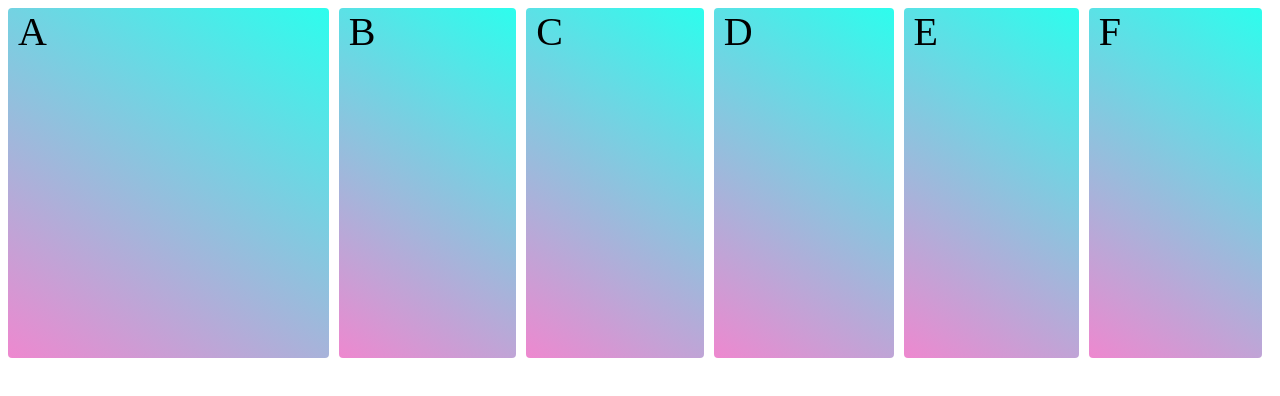
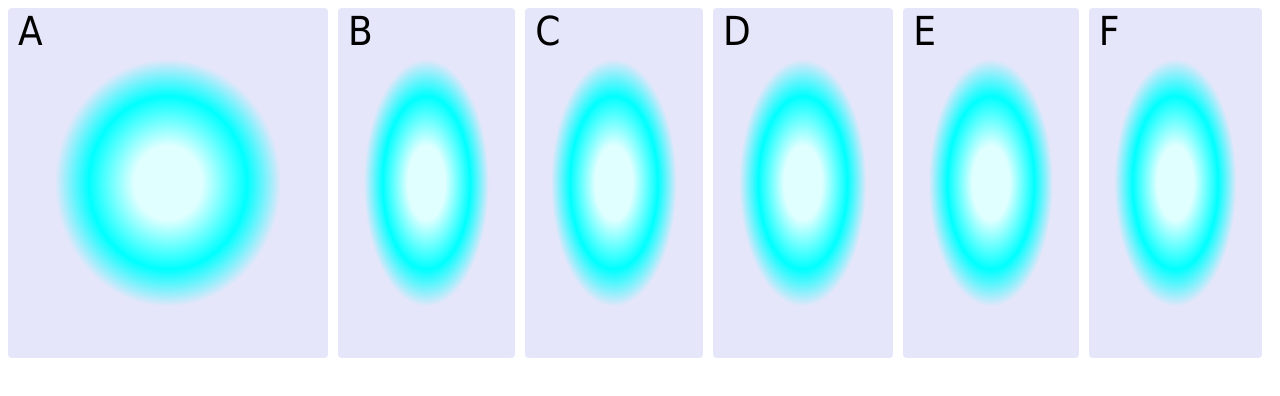
Before and after one commit to Maral0623/labuud-18b1num3118, a plain HTML site: page lab1/index.html in a window 1280 px wide. Drawn offline with Linux system fonts and the light colour scheme.

Commit message:
Update styleC.css

```diff
--- a/lab1/styleC.css
+++ b/lab1/styleC.css
@@ -5,14 +5,11 @@ body > div {
   position: relative;
   min-width: 100px;
   min-height: 350px;
-  background: linear-gradient(
-    32deg,
-    rgba(238, 136, 207, 1) 0%,
-    rgba(45, 253, 237, 1) 100%
-  );
+  background: radial-gradient(lightcyan 15%, cyan 35%, lavender 50%);
   border-radius: 4px;
   margin-right: 10px;
   font-size: 40px;
+  font-family: Tahoma;
   flex-grow: 1;
   transition: 250ms;
 }
@@ -27,10 +24,9 @@ body > div::first-letter {
 }
 body > div:hover {
   flex-grow: 2;
-  animation: nud_ydraana ease forwards 250ms infinite;
+  animation: ongo_uussan ease forwards 250ms infinite;
 }
-
-@keyframes nud_ydraana {
+@keyframes mymove {
   0% {
     top: 0;
   }
```
